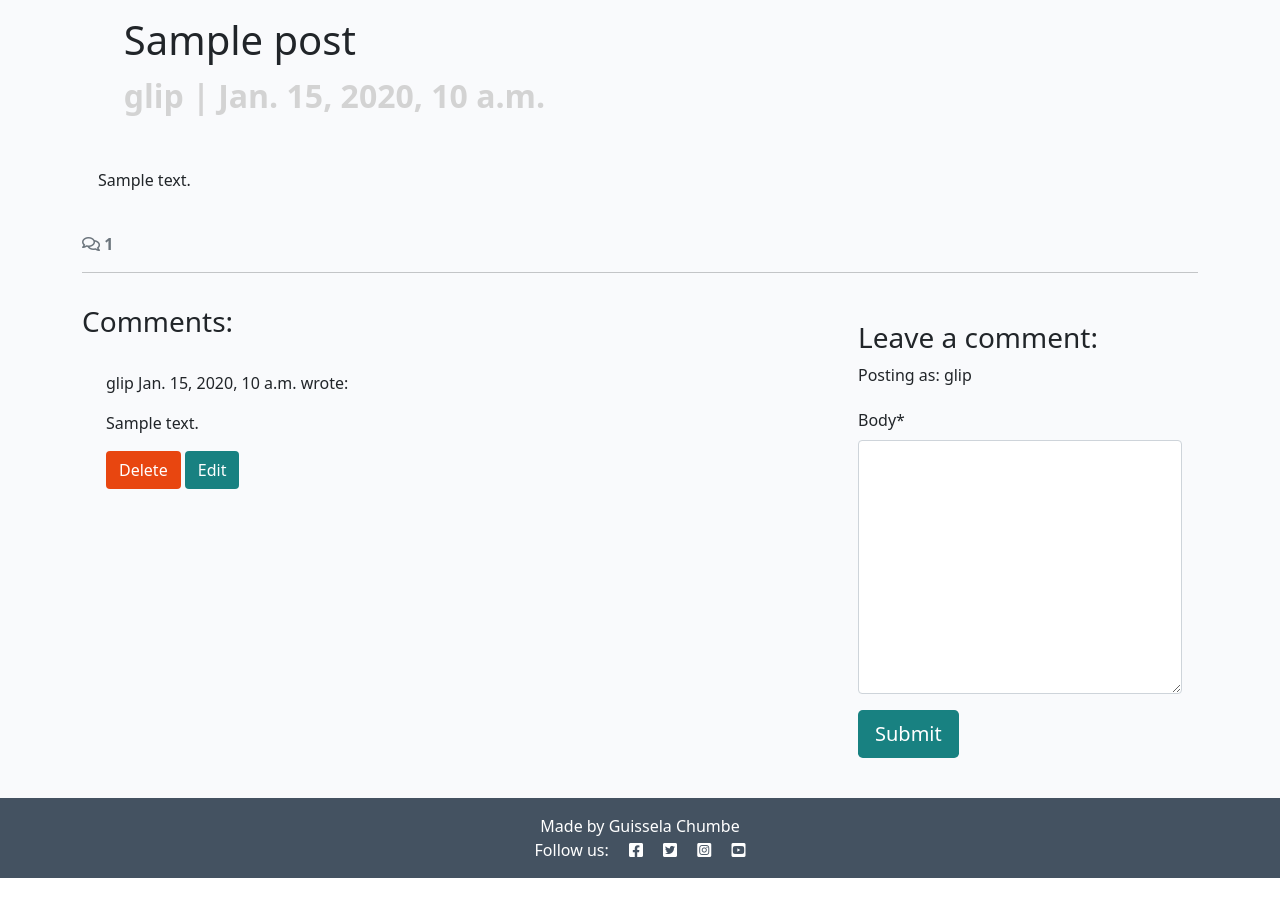
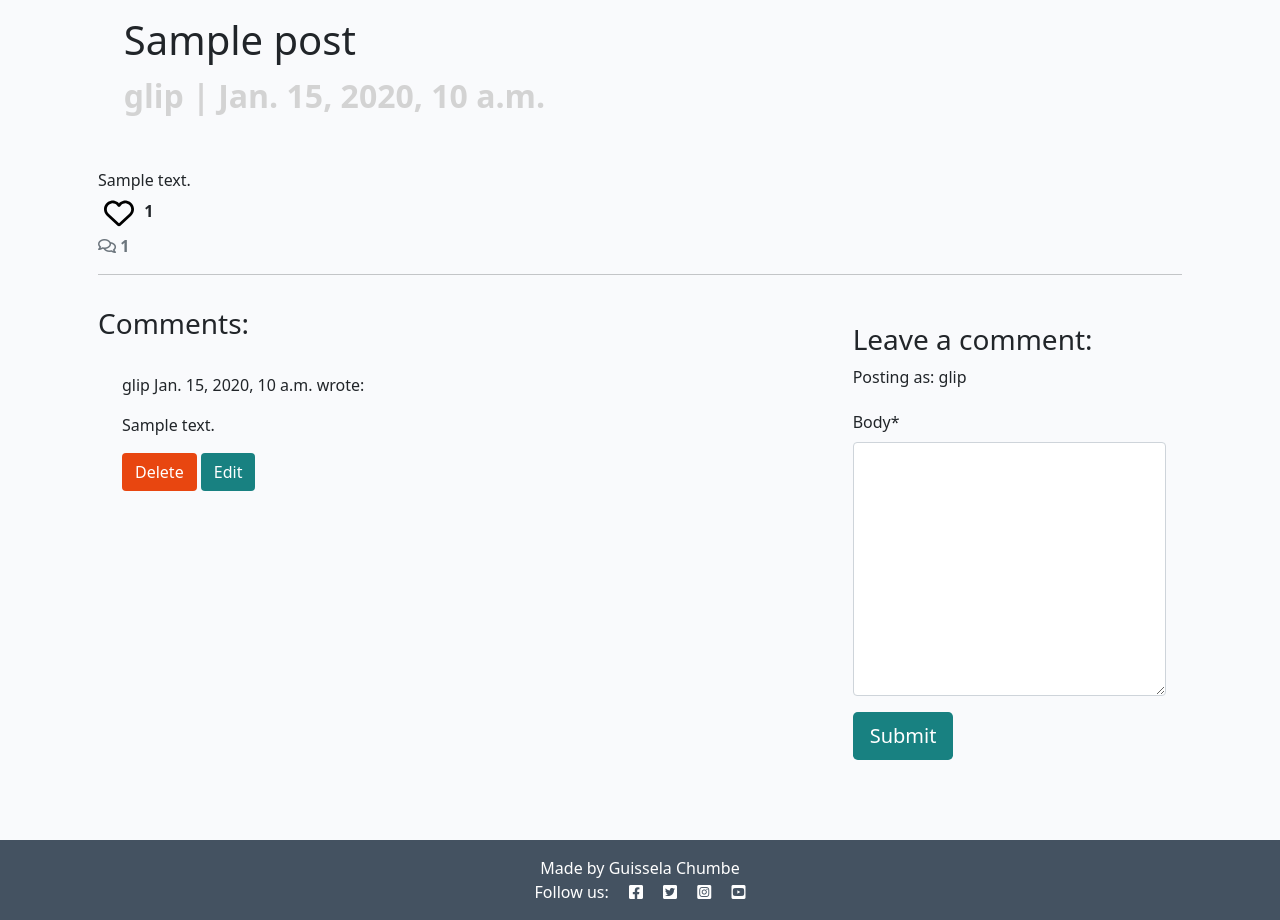
Before and after one commit to guisselacp/get-lost-peru, a Django app: a page that uses blog/templates/blog/post_detail.html in a window 1280 px wide. Shown: the part 261-1181 px from the top of the page. Before the commit the page ends 1139 px from the top, so only its background shows below. Run offline with Django 4.2, Linux system fonts and the light colour scheme; a user stored in the database is signed in; data comes from the database, SQL or seed files in the repository; tables that the repository leaves empty hold one stand-in row (values such as "Sample post"); some libraries are stand-ins or nearby versions.

Commit message:
Add like posts

```diff
--- a/blog/models.py
+++ b/blog/models.py
@@ -19,12 +19,15 @@ class Post(models.Model):
     status = models.IntegerField(choices=STATUS, default=0)
     excerpt = models.TextField(blank=True)
     updated_on = models.DateTimeField(auto_now=True)
-    # likes = models.ManyToManyField(User, related_name='blog_posts', blank=True)
+    likes = models.ManyToManyField(User, related_name='post_like', blank=True)
 
     class Meta:
         ordering = ["-created_on"]
     def __str__(self):
         return f"{self.title} | written by {self.author}"
+
+    def number_of_likes(self):
+        return self.likes.count()
 
 
 class Comment(models.Model):
--- a/blog/templates/blog/post_detail.html
+++ b/blog/templates/blog/post_detail.html
@@ -32,9 +32,37 @@
                 <article class="card-text">
                     {{ post.content | safe }}
                 </article>
-            </div>
-        </div>
-    </div>
+                <div class="row">
+                  <div class="col-4">
+                      <div class="d-flex flex-row flex-md-column">
+                          <!-- Allow logged in users to interact with like icon -->
+                          <div>
+                              {% if user.is_authenticated %}
+                              <form class="d-inline" action="{% url 'post_like' post.slug %}" method="POST">
+                                  {% csrf_token %}
+                                  {% if liked %}
+                                  <button type="submit" name="postlike_id" value="{{post.slug}}"
+                                      class="like-button">
+                                      <img src="{% static 'icons/heart-solid.svg' %}" class="like-icon"
+                                          alt="heart like icon">
+                                  </button>
+                                  {% else %}
+                                  <button type="submit" name="postlike_id" value="{{post.slug}}"
+                                      class="like-button">
+                                      <img src="{% static 'icons/heart-regular.svg' %}" class="like-icon"
+                                          alt="heart outline like icon">
+                                  </button>
+                                  {% endif %}
+                              </form>
+                              {% else %}
+                              <span class="like-icon"><img src="{% static 'icons/heart-solid.svg' %}" class="like-icon"
+                                      alt="heart like icon"></span>
+                              {% endif %}
+                              <strong><span class="like-num"> {{ post.number_of_likes }}</span></strong>
+                            </div>
+                        </div>
+          </div>
+      </div>
     <!-- Displaying count of comments -->
     <div class="row">
         <div class="col-12">
--- a/blog/urls.py
+++ b/blog/urls.py
@@ -5,6 +5,7 @@ urlpatterns = [
     path('', views.PostList.as_view(), name='home'),
     path('create/', views.AddPost.as_view(), name='blog_create'),
     path('<slug:slug>/', views.post_detail, name='post_detail'),
+    path('like/<slug:slug>', views.PostLike.as_view(), name='post_like'),
     path('<slug:slug>/edit_comment/<int:comment_id>', views.comment_edit, name='comment_edit'),
     path('<slug:slug>/delete_comment/<int:comment_id>', views.comment_delete, name='comment_delete'),
 ]
--- a/blog/views.py
+++ b/blog/views.py
@@ -120,3 +120,18 @@ def comment_delete(request, slug, comment_id):
         messages.add_message(request, messages.ERROR, 'You can only delete your own comments!')
 
     return HttpResponseRedirect(reverse('post_detail', args=[slug]))
+
+
+class PostLike(View):
+    """
+    A model to like/unlike the post
+    """
+    def post(self, request, slug):
+        post = get_object_or_404(Post, slug=slug)
+
+        if post.likes.filter(id=request.user.id).exists():
+            post.likes.remove(request.user)
+        else:
+            post.likes.add(request.user)
+
+        return HttpResponseRedirect(reverse('post_detail', args=[slug]))
--- a/static/css/style.css
+++ b/static/css/style.css
@@ -55,6 +55,31 @@ body {
     width: 100px;
     filter: drop-shadow(0px 4px 4px rgba(162, 200, 211, 0.8));
 }
+
+.like-icon {
+    width: 30px;
+    height: 30px;
+    margin: 6px;
+}
+
+.like-button {
+    border: none;
+    background: none;
+    padding: 0;
+    cursor: pointer;
+}
+
+.comment-icon {
+    width: 30px;
+    height: 30px;
+    margin: 6px;
+}
+
+.like-num {
+    font-weight: bold;
+    color: var(--black);
+}
+
 .profile-image {
     width: 75%;
 }
```
Also changed, not shown: blog/templates/blog/index.html (+5 -2 lines), blog/migrations/0007_post_likes.py (added), static/icons/add.png (deleted), static/icons/heart-regular.svg (added), static/icons/heart-solid.svg (added), 3 other files.
